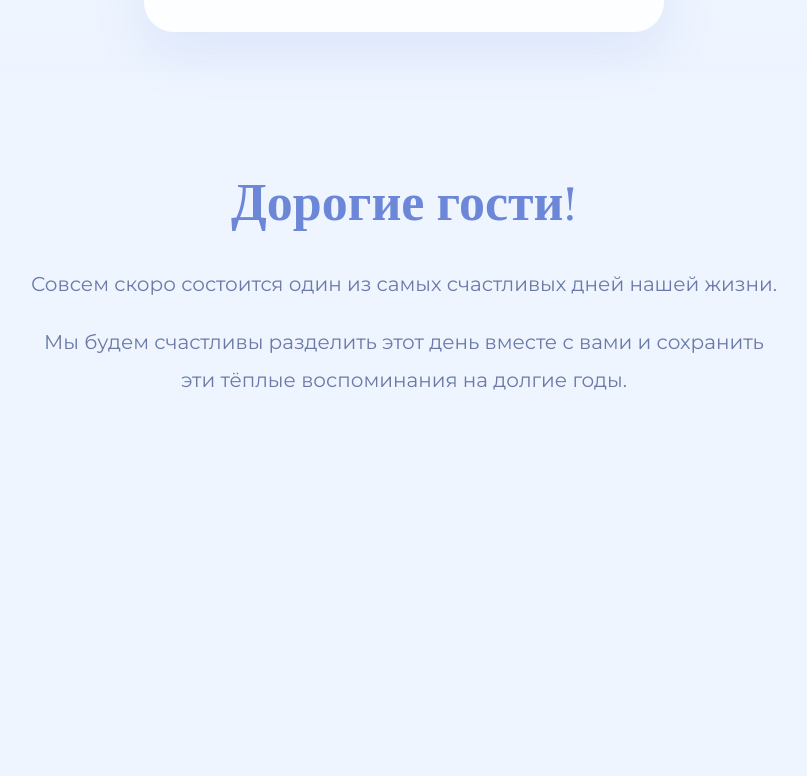
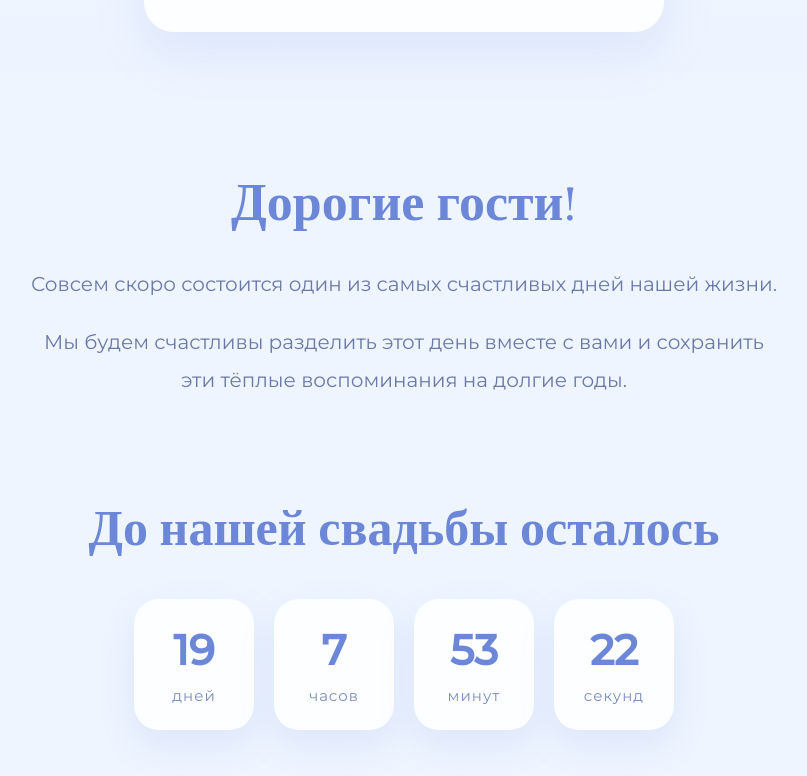
Before and after one commit to lerka2002boss-cpu/Wedding-, a plain HTML site: page index.html in a window 1280 px wide. Shown: the part 767-1543 px from the top of the page, without its empty margins (236-1043 px from the left). Before the commit the page ends 1266 px from the top, so only its background shows below. Drawn offline with nearby package versions, Linux system fonts and the light colour scheme.

Commit message:
Update index.html

```diff
--- a/index.html
+++ b/index.html
@@ -104,7 +104,51 @@ button:hover{
     color:#6b79a8;
     margin-bottom:20px;
 }
+/* ---------- Таймер ---------- */
 
+.countdown{
+    max-width:900px;
+    margin:100px auto;
+    text-align:center;
+    padding:0 20px;
+}
+
+.countdown h2{
+    font-family:'Cormorant Garamond',serif;
+    font-size:50px;
+    color:#6c86d8;
+    margin-bottom:40px;
+}
+
+#timer{
+    display:flex;
+    justify-content:center;
+    gap:20px;
+    flex-wrap:wrap;
+}
+
+.time-box{
+    width:120px;
+    padding:25px 15px;
+    background:rgba(255,255,255,.9);
+    border-radius:25px;
+    box-shadow:0 15px 35px rgba(120,150,220,.15);
+}
+
+.time-box span{
+    display:block;
+    font-size:42px;
+    font-weight:600;
+    color:#6c86d8;
+}
+
+.time-box small{
+    display:block;
+    margin-top:10px;
+    color:#7b8dbd;
+    font-size:15px;
+    letter-spacing:1px;
+}
 </style>
 
 </head>
@@ -144,6 +188,56 @@ button:hover{
 </p>
 
 </section>
+<section class="countdown">
 
+<h2>До нашей свадьбы осталось</h2>
+
+<div id="timer">
+
+<div class="time-box">
+<span id="days">00</span>
+<small>дней</small>
+</div>
+
+<div class="time-box">
+<span id="hours">00</span>
+<small>часов</small>
+</div>
+
+<div class="time-box">
+<span id="minutes">00</span>
+<small>минут</small>
+</div>
+
+<div class="time-box">
+<span id="seconds">00</span>
+<small>секунд</small>
+</div>
+
+</div>
+
+</section>
+<script>
+const weddingDate = new Date("August 21, 2026 00:00:00").getTime();
+
+function updateTimer() {
+
+    const now = new Date().getTime();
+    const distance = weddingDate - now;
+
+    const days = Math.floor(distance / (1000 * 60 * 60 * 24));
+    const hours = Math.floor((distance % (1000 * 60 * 60 * 24)) / (1000 * 60 * 60));
+    const minutes = Math.floor((distance % (1000 * 60 * 60)) / (1000 * 60));
+    const seconds = Math.floor((distance % (1000 * 60)) / 1000);
+
+    document.getElementById("days").textContent = days;
+    document.getElementById("hours").textContent = hours;
+    document.getElementById("minutes").textContent = minutes;
+    document.getElementById("seconds").textContent = seconds;
+}
+
+updateTimer();
+setInterval(updateTimer, 1000);
+</script>
 </body>
 </html>
```
